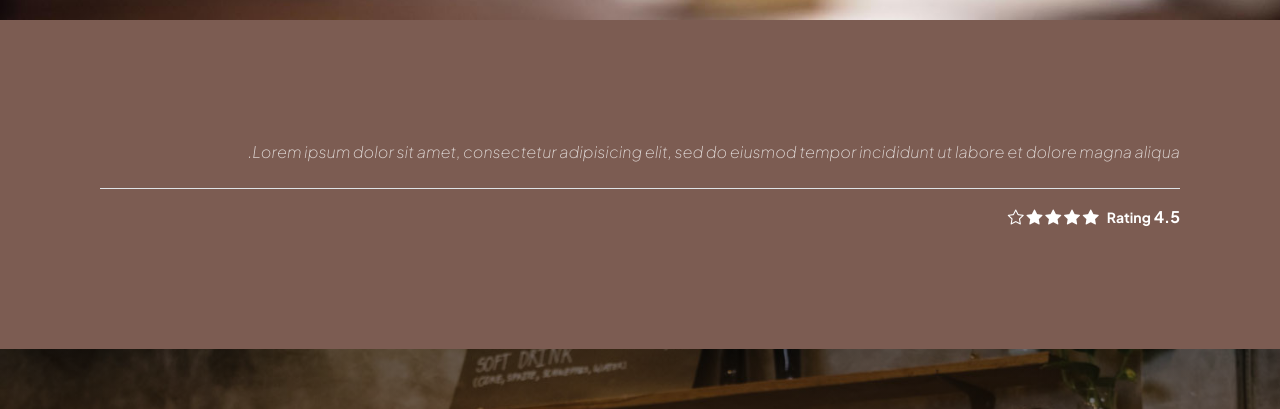
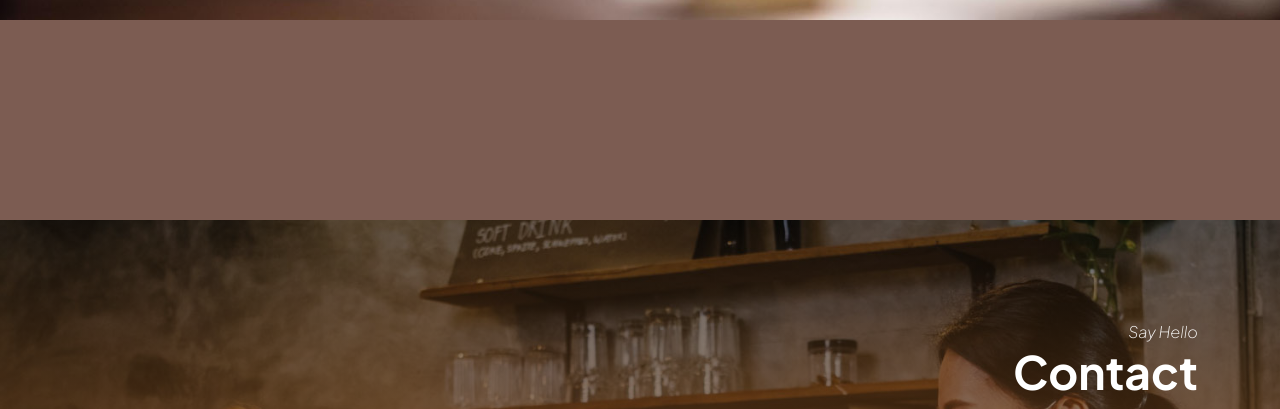
Before and after one commit to omidzarghami/silenziobruno, a plain HTML site: page index.html in a window 1280 px wide. Shown: the part 2260-2669 px from the top of the page. Drawn offline with Linux system fonts and the light colour scheme.

Commit message:
remove sectiion

```diff
--- a/index.html
+++ b/index.html
@@ -456,21 +456,6 @@
                                                 </div>
                                             </div> -->
 
-                                            <div class="reviews-block-info">
-                                                <p>Lorem ipsum dolor sit amet, consectetur adipisicing elit, sed do eiusmod tempor incididunt ut labore et dolore magna aliqua.</p>
-
-                                                <div class="d-flex border-top pt-3 mt-4">
-                                                    <strong class="text-white">4.5 <small class="ms-2">Rating</small></strong>
-
-                                                    <div class="reviews-group ms-auto">
-                                                        <i class="bi-star-fill"></i>
-                                                        <i class="bi-star-fill"></i>
-                                                        <i class="bi-star-fill"></i>
-                                                        <i class="bi-star-fill"></i>
-                                                        <i class="bi-star"></i>
-                                                    </div>
-                                                </div>
-                                            </div>
                                         </div>
                                     </div>
                                 </div>
```
